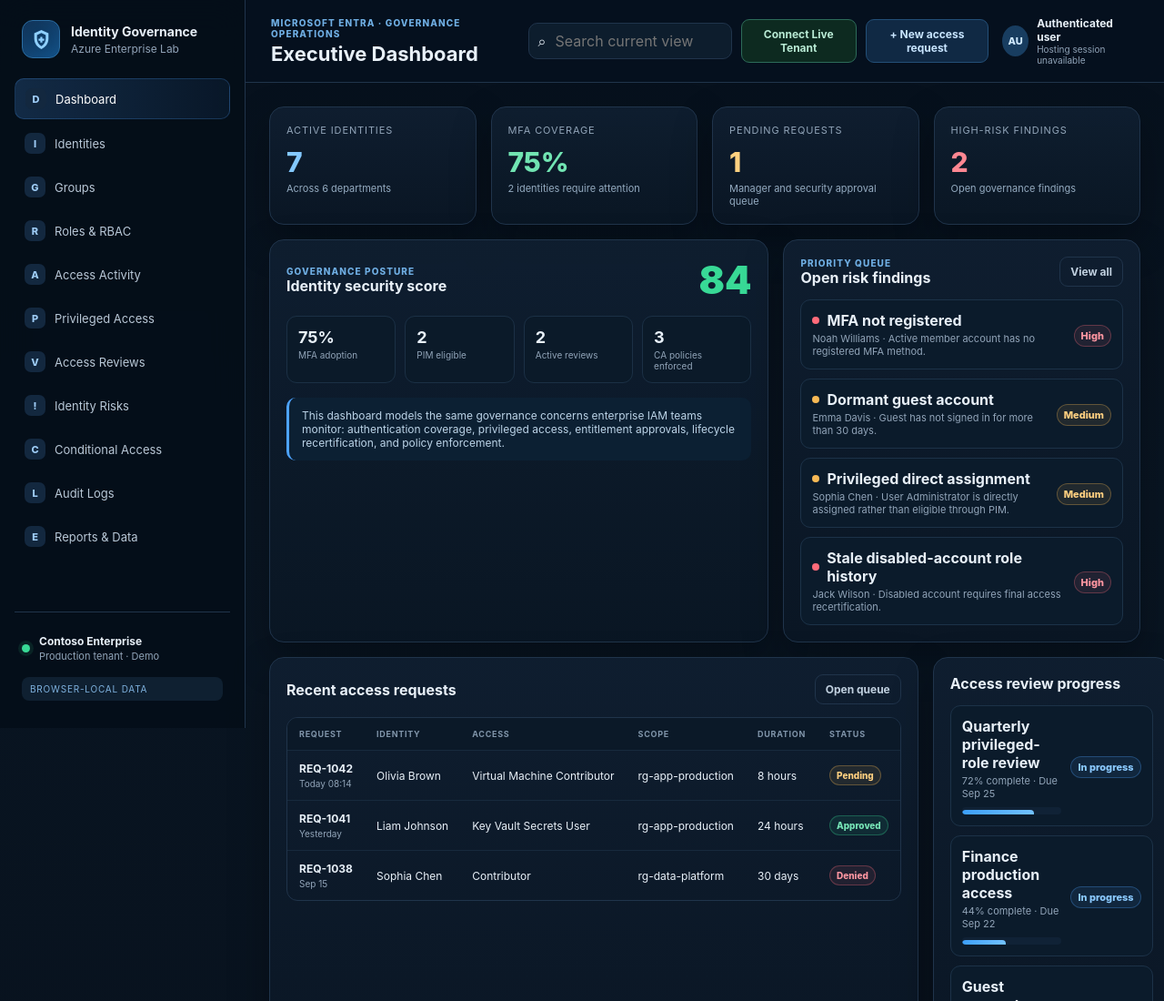
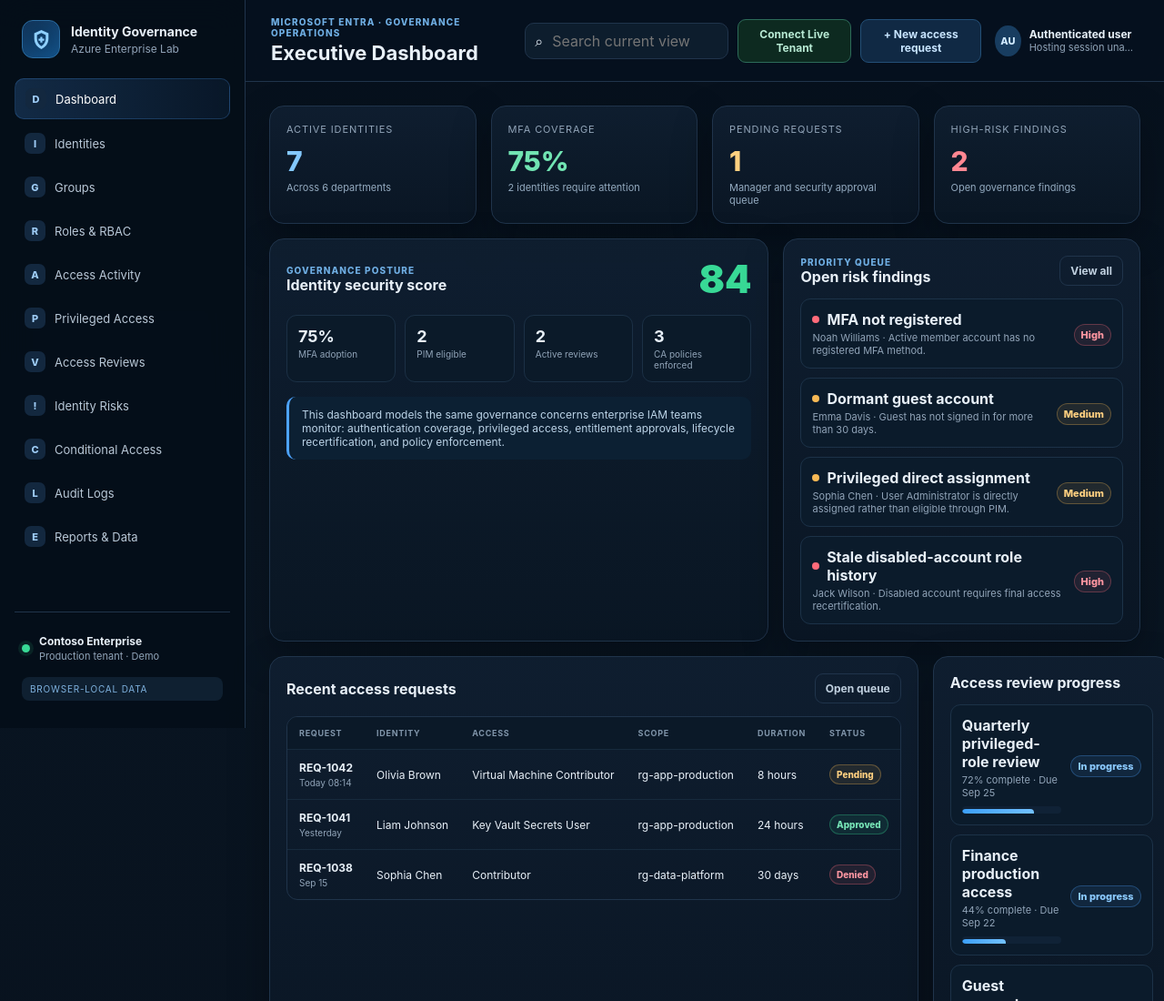
Before and after one commit to johninfra/azure-identity-governance-console, a plain HTML site: page index.html in a window 1280 px wide. Shown: the top 1100 px of the page at 91% size. Drawn offline with Linux system fonts and the light colour scheme; no server answers.

```diff
--- a/styles.css
+++ b/styles.css
@@ -89,3 +89,11 @@ button:disabled{opacity:.55;cursor:not-allowed}
   .intel-modal-grid{grid-template-columns:1fr}
   .drift-item,.path-row{align-items:flex-start;flex-direction:column}
 }
+
+/* Show the actual authenticated account instead of a fixed demonstration admin. */
+.operator{min-width:0}.operator>div:last-child{min-width:0;max-width:245px}
+.operator strong,.operator span{overflow:hidden;text-overflow:ellipsis;white-space:nowrap}
+.operator span{font-size:11px}
+@media(max-width:1100px){.operator>div:last-child{display:block}.operator>div:last-child{max-width:170px}}
+@media(max-width:820px){.operator{display:flex}.operator>div:last-child{max-width:135px}}
+@media(max-width:520px){.operator>div:last-child{max-width:110px}}
```
